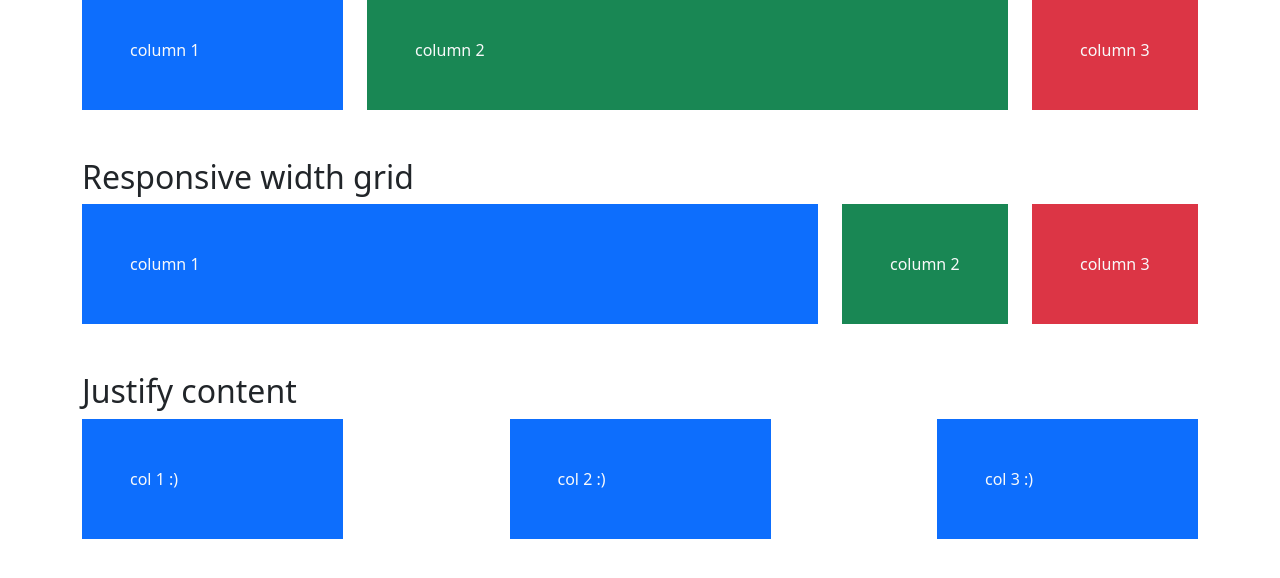
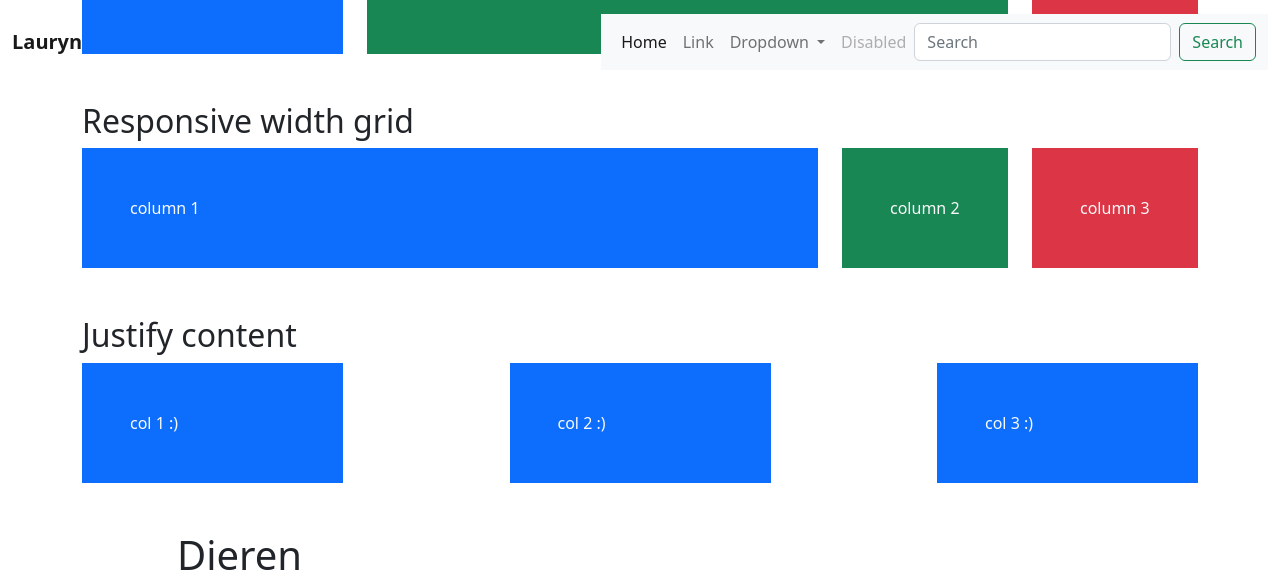
Before and after one commit to lauryngrootfaam/frontend-exercises, a plain HTML site: page index.html in a window 1280 px wide. Shown: the part 722-1300 px from the top of the page. Drawn offline with nearby package versions, Linux system fonts and the light colour scheme.

Commit message:
latest changes

```diff
--- a/index.html
+++ b/index.html
@@ -12,7 +12,51 @@
 </head>
 
 <body>
-    <h1>Bootstrap hallo</h1>
+      <!-- navbar -->
+      <nav class="navbar navbar-expand-md fixed-bottom" >
+        <div class="container-xxl">
+            <a href="#intro" class="navbar-brand">
+                <span class="fw-bold text-secundary">
+                    Lauryn
+                </span>
+            </a>
+            <nav class="navbar navbar-expand-lg navbar-light bg-light">
+                <div class="container-fluid">
+                  <button class="navbar-toggler" type="button" data-bs-toggle="collapse" data-bs-target="#navbarSupportedContent" aria-controls="navbarSupportedContent" aria-expanded="false" aria-label="Toggle navigation">
+                    <span class="navbar-toggler-icon"></span>
+                  </button>
+                  <div class="collapse navbar-collapse" id="navbarSupportedContent">
+                    <ul class="navbar-nav me-auto mb-2 mb-lg-0">
+                      <li class="nav-item">
+                        <a class="nav-link active" aria-current="page" href="#">Home</a>
+                      </li>
+                      <li class="nav-item">
+                        <a class="nav-link" href="#">Link</a>
+                      </li>
+                      <li class="nav-item dropdown">
+                        <a class="nav-link dropdown-toggle" href="#" id="navbarDropdown" role="button" data-bs-toggle="dropdown" aria-expanded="false">
+                          Dropdown
+                        </a>
+                        <ul class="dropdown-menu" aria-labelledby="navbarDropdown">
+                          <li><a class="dropdown-item" href="#">Action</a></li>
+                          <li><a class="dropdown-item" href="#">Another action</a></li>
+                          <li><hr class="dropdown-divider"></li>
+                          <li><a class="dropdown-item" href="#">Something else here</a></li>
+                        </ul>
+                      </li>
+                      <li class="nav-item">
+                        <a class="nav-link disabled" href="#" tabindex="-1" aria-disabled="true">Disabled</a>
+                      </li>
+                    </ul>
+                    <form class="d-flex">
+                      <input class="form-control me-2" type="search" placeholder="Search" aria-label="Search">
+                      <button class="btn btn-outline-success" type="submit">Search</button>
+                    </form>
+                  </div>
+                </div>
+              </nav>
+        </div>
+      </nav>
 
 
 
@@ -136,9 +180,6 @@
         </div>
         </div>
 
-
-
-
         <section id="intro">
             <div class="container-lg">
                 <div class="row justify-content-center align-items-center">
```
